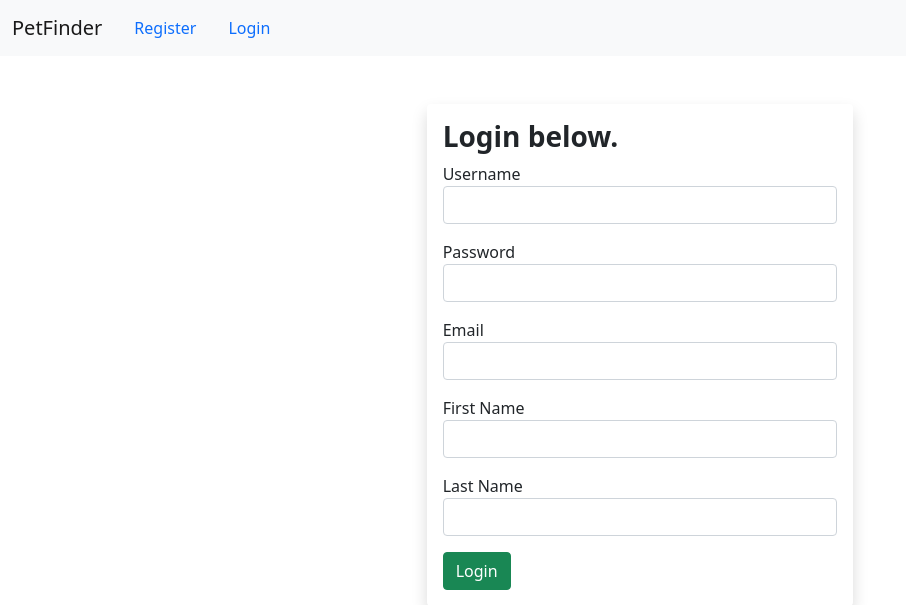
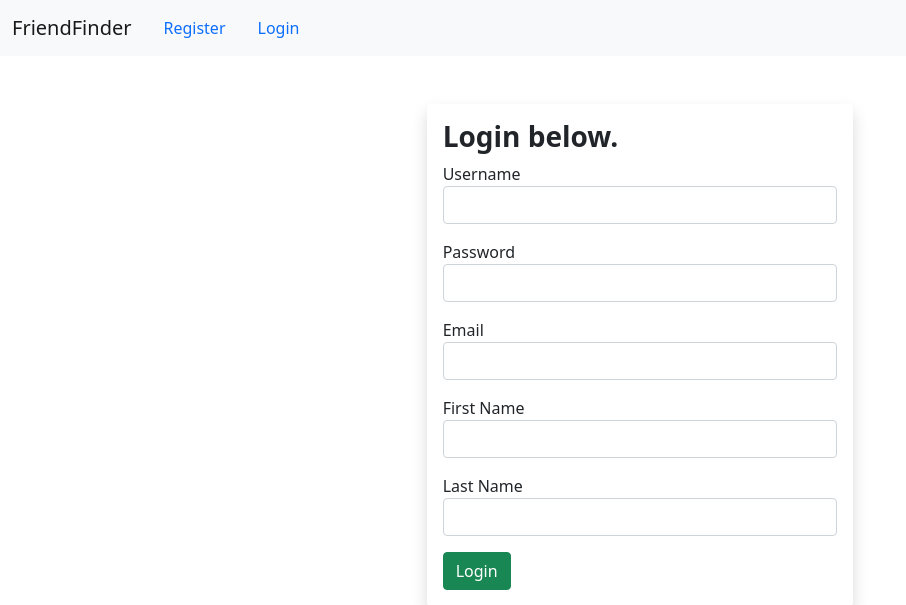
Before and after one commit to karapalumbo/petfinder-capstone, a Flask app: page /login in a window 1280 px wide. Shown: the top 605 px of the page, without its empty margins (0-906 px from the left). Run offline with Flask 2, Linux system fonts and the light colour scheme; some libraries are stand-ins or nearby versions.

Commit message:
adding readme

```diff
--- a/templates/index.html
+++ b/templates/index.html
@@ -19,7 +19,7 @@
   <body>
     <nav class="navbar navbar-expand-lg navbar-light bg-light mb-5">
       <div class="container-fluid">
-        <a class="navbar-brand" href="#">PetFinder</a>
+        <a class="navbar-brand" href="#">FriendFinder</a>
         <button
           class="navbar-toggler"
           type="button"
```
Also changed, not shown: README.md (added).
